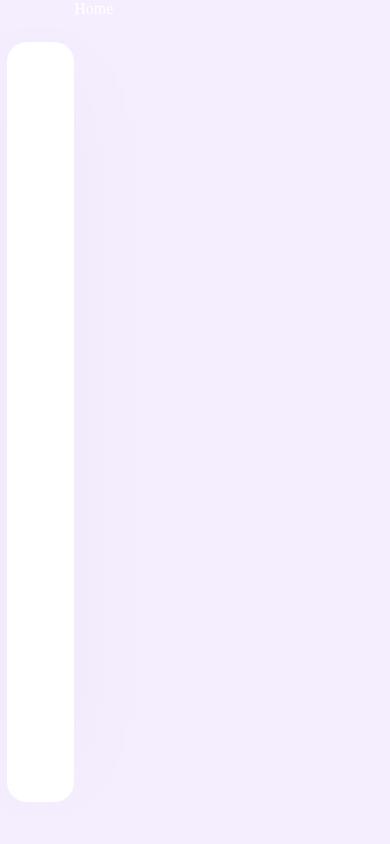
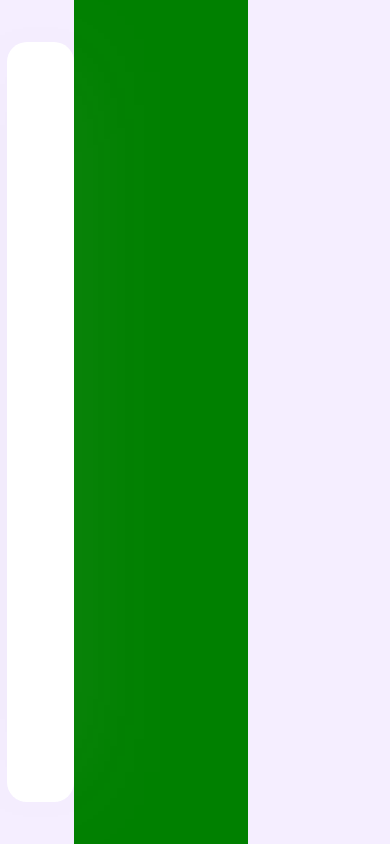
Before and after one commit to theClassBoard/theClassBoardViews, a React (Create React App) app: page / in a window 390 px wide. Shown: the top 844 px of the page. Built offline with nearby package versions, Linux system fonts and the light colour scheme.

Commit message:
Made home layout responsive for larger screens

```diff
--- a/src/Common/Navigation/Navigation.styled.ts
+++ b/src/Common/Navigation/Navigation.styled.ts
@@ -3,8 +3,7 @@ import { coloPaletteDark } from '../../frontend.config'
 
 export const SideMenuContainer = styled.header`
     width: 20%;
-    background-color:#F5EEFF;
-    height: clamp(500px, 100%, 1080px);
+    height: clamp(500px, 100vh, 1080px);
     position: sticky;
     top: 0;
     left: 0;
--- a/src/Layout/Layout.styled.ts
+++ b/src/Layout/Layout.styled.ts
@@ -3,9 +3,10 @@ import {Outlet} from 'react-router-dom'
 import { textColor } from '../frontend.config'
 
 export const LayoutContainer = styled.section`
-    height: auto;
+    height: fit-content;
     width: min(1980px, 100%);
     display: flex;
+    background-color: #F5EEFF;
 
     //Color of all preceding text
     color: ${textColor};
--- a/src/Pages/Home/Home.tsx
+++ b/src/Pages/Home/Home.tsx
@@ -3,7 +3,9 @@ import { coloPaletteDark } from "../../frontend.config"
 
 const Home:FC = () => {
   return (
-    <div style={{height: 'min(100vh, 1080px)', backgroundColor:`#F5EEFF`, width: '85%'}}>Home</div>
+    <div style={{height: 'fit-content', width: '85%'}}>
+       <div style={{height: '2000px', width: '55%', backgroundColor: 'green'}}></div>
+    </div>
   )
 }
 
```
